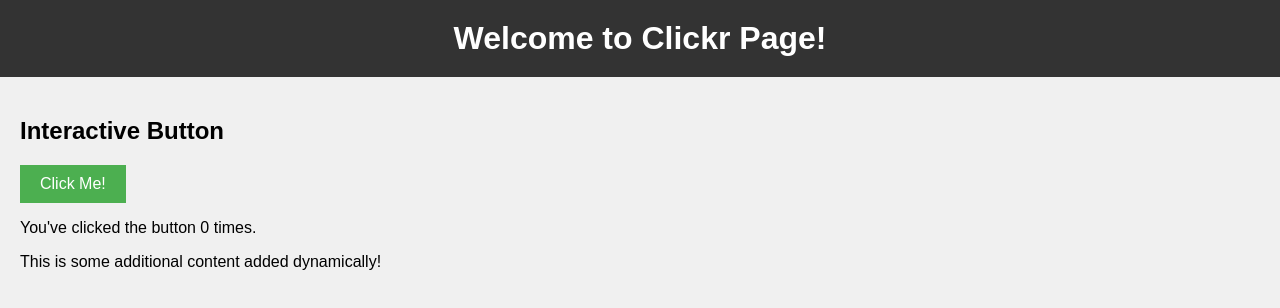
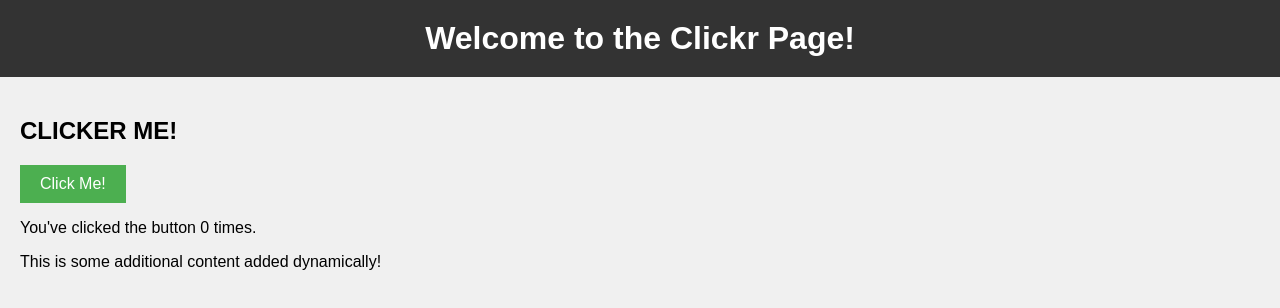
Before and after one commit to MCmodhub/mcmodhub.github.io, a plain HTML site: page index.html in a window 1280 px wide. Drawn offline with Linux system fonts and the light colour scheme.

Commit message:
Update index.html

```diff
--- a/index.html
+++ b/index.html
@@ -3,7 +3,7 @@
 <head>
     <meta charset="UTF-8">
     <meta name="viewport" content="width=device-width, initial-scale=1.0">
-    <title>STAN's Awesome Page</title>
+    <title>Button Clickr Page</title>
     <style>
         body {
             font-family: Arial, sans-serif;
@@ -45,11 +45,11 @@
 <body>
 
 <header>
-    <h1>Welcome to Clickr Page!</h1>
+    <h1>Welcome to the Clickr Page!</h1>
 </header>
 
 <div id="content">
-    <h2>Interactive Button</h2>
+    <h2>CLICKER ME!</h2>
     <button id="clickMeBtn">Click Me!</button>
     <p id="clickCount">You've clicked the button 0 times.</p>
 </div>
```
